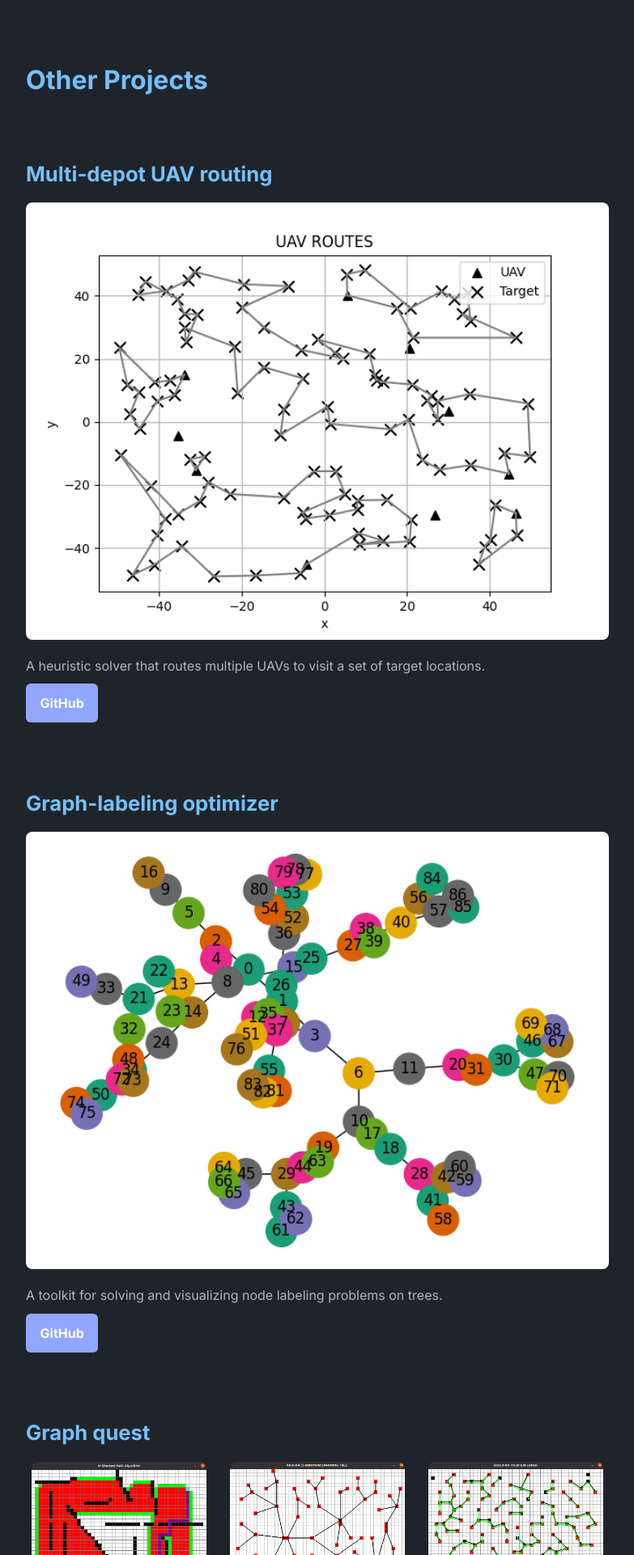
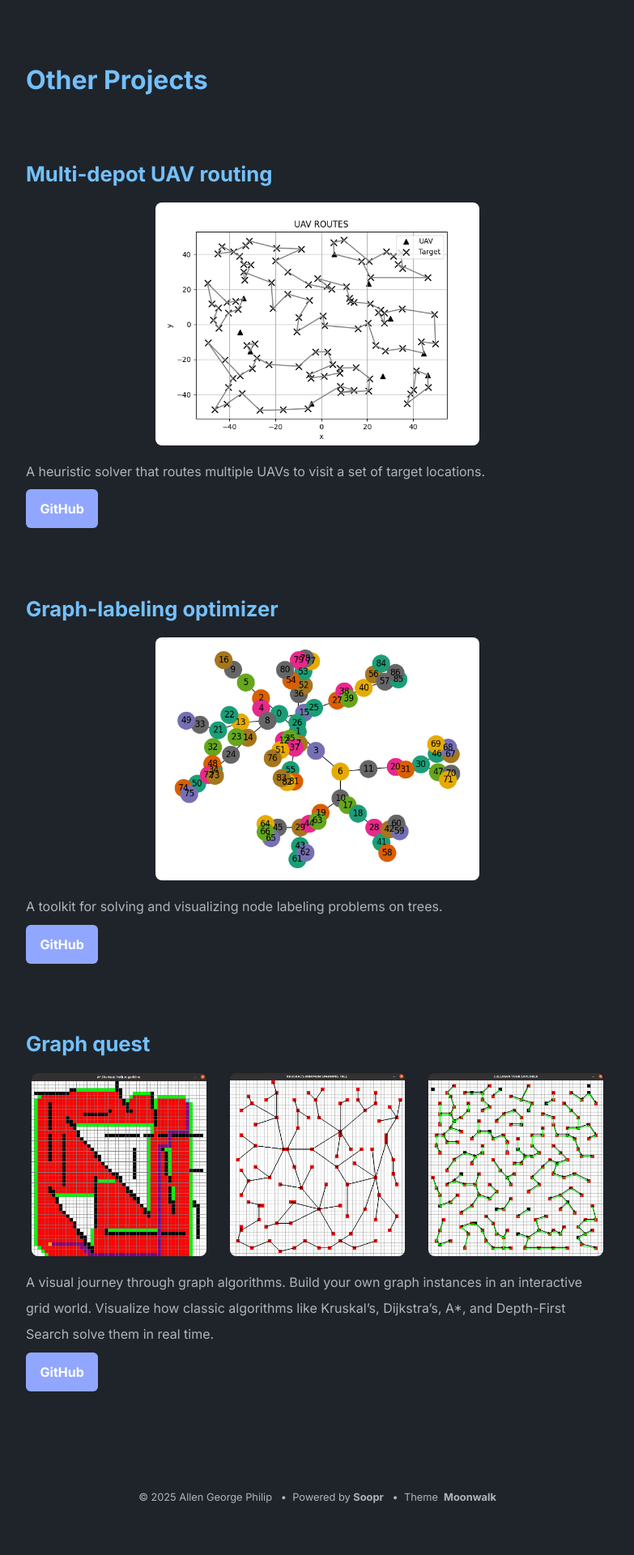
Before and after one commit to axgeorge/axgeorge.github.io, a Jekyll site: the page built from index.md, in a window 1280 px wide. Shown: the part 1720-3640 px from the top of the page at 81% size, without its empty margins (248-1031 px from the left). Built offline with Jekyll 4.4.1, drawn with Linux system fonts in a browser that asks for light colours; a style sheet for code colours, icons or effects is not loaded; after the commit the page ends 3595 px from its top, so only the background shows below that.

Commit message:
tighten layout

```diff
--- a/_sass/list.scss
+++ b/_sass/list.scss
@@ -102,13 +102,26 @@ h2 {
 }
 
 /* Media styles */
-.media-container img,
-.media-container video,
-.media-container iframe {
-  max-width: 100%;
+.media-container img {
+  width: 100%;
+  max-width: 400px;
+  height: auto;
   border-radius: 8px;
   display: block;
   flex: 1 1 30%;
+  object-fit: cover;
+  margin: 0 auto;
+}
+
+.media-container video,
+.media-container iframe {
+  width: 100%; /* Full width for wide content like videos */
+  max-width: 100%;
+  height: auto;
+  border-radius: 8px;
+  display: block;
+  margin: 0 auto;
+  object-fit: contain;
 }
 
 /* Project description */
```
